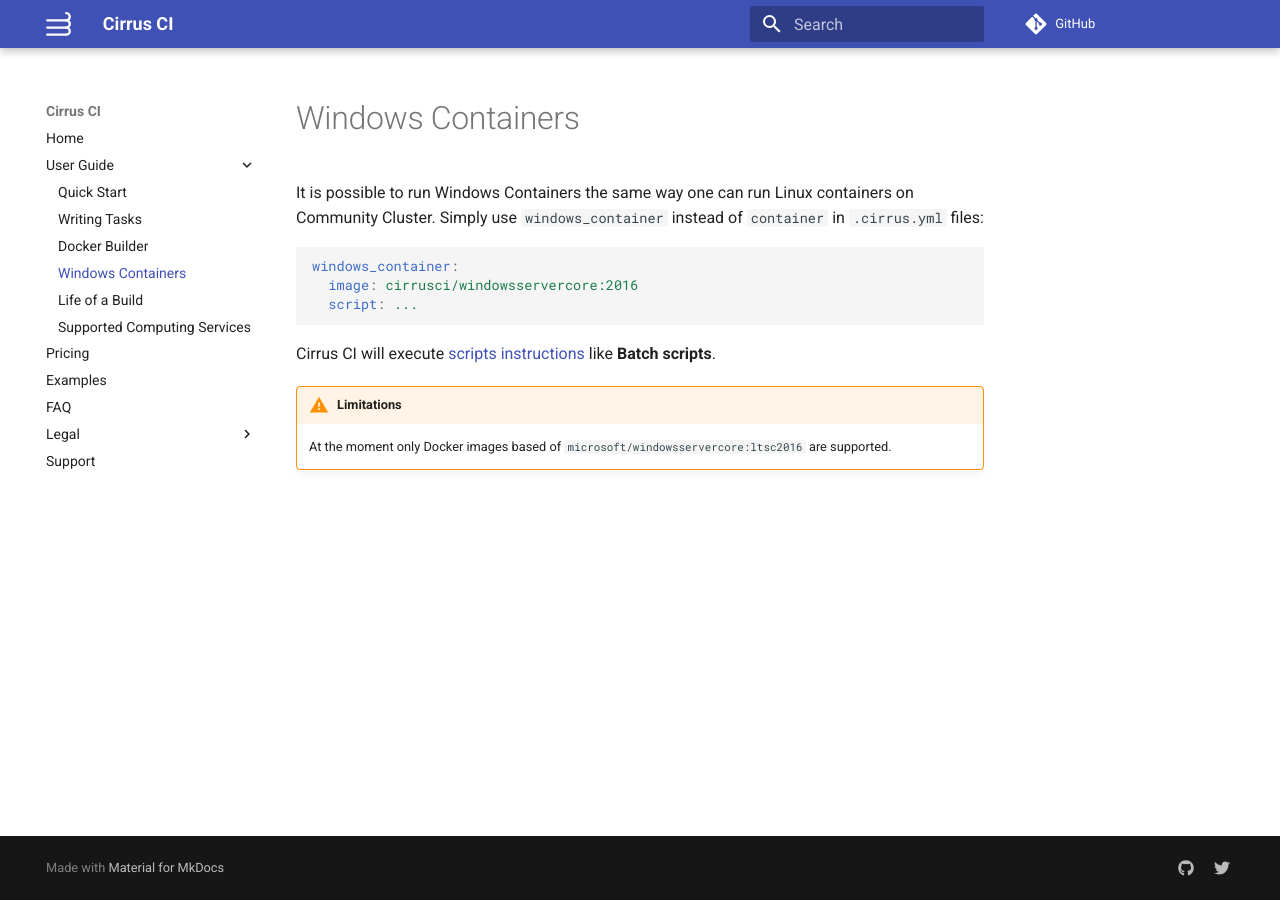
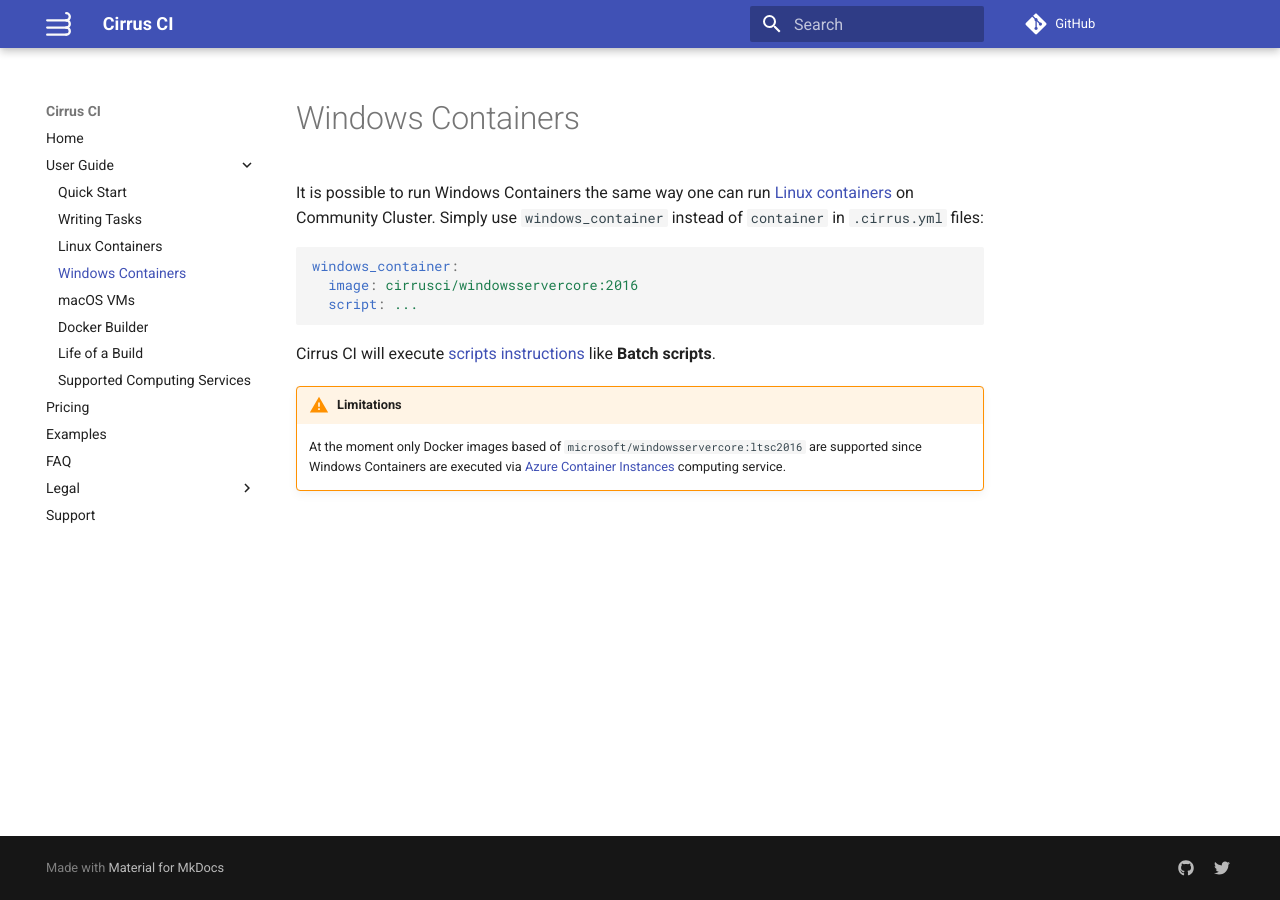
Before and after one commit to cirruslabs/cirrus-ci-docs, an MkDocs documentation site: the page built from docs/guide/windows.md, in a window 1280 px wide. Built offline with MkDocs 1.6.1 and Material for MkDocs 9.7.7, drawn with Linux system fonts in a browser that asks for light colours; comment, search, counter and statistics services are not loaded; old or Windows-style settings are respelled for this version of MkDocs.

````diff
--- a/docs/guide/windows.md
+++ b/docs/guide/windows.md
@@ -1,6 +1,6 @@
 # Windows Containers
 
-It is possible to run Windows Containers the same way one can run Linux containers on Community Cluster. Simply use
+It is possible to run Windows Containers the same way one can run [Linux containers](/guide/linux.md) on Community Cluster. Simply use
 `windows_container` instead of `container` in `.cirrus.yml` files:
 
 ```yaml
@@ -12,4 +12,6 @@ windows_container:
 Cirrus CI will execute [scripts instructions](/guide/writing-tasks.md#script-instruction) like **Batch scripts**.
 
 !!! warning "Limitations"
-    At the moment only Docker images based of `microsoft/windowsservercore:ltsc2016` are supported.
+    At the moment only Docker images based of `microsoft/windowsservercore:ltsc2016` are supported since Windows Containers
+    are executed via [Azure Container Instances](/guide/supported-computing-services.md#azure-container-instances) computing
+    service.
--- a/mkdocs.yml
+++ b/mkdocs.yml
@@ -58,8 +58,10 @@ pages:
   - User Guide:
     - 'Quick Start': guide/quick-start.md
     - 'Writing Tasks': guide/writing-tasks.md
+    - 'Linux Containers': guide/linux.md
+    - 'Windows Containers': guide/windows.md
+    - 'macOS VMs': guide/macOS.md
     - 'Docker Builder': guide/docker-builder.md
-    - 'Windows Containers': guide/windows.md
     - 'Life of a Build': guide/build-life.md
     - 'Supported Computing Services': guide/supported-computing-services.md
   - Pricing: pricing.md
````
Also changed, not shown: docs/guide/linux.md (added, +21 -0 lines), docs/guide/macOS.md (added, +16 -0 lines), docs/guide/supported-computing-services.md (+0 -22 lines), docs/index.md (+10 -8 lines).
